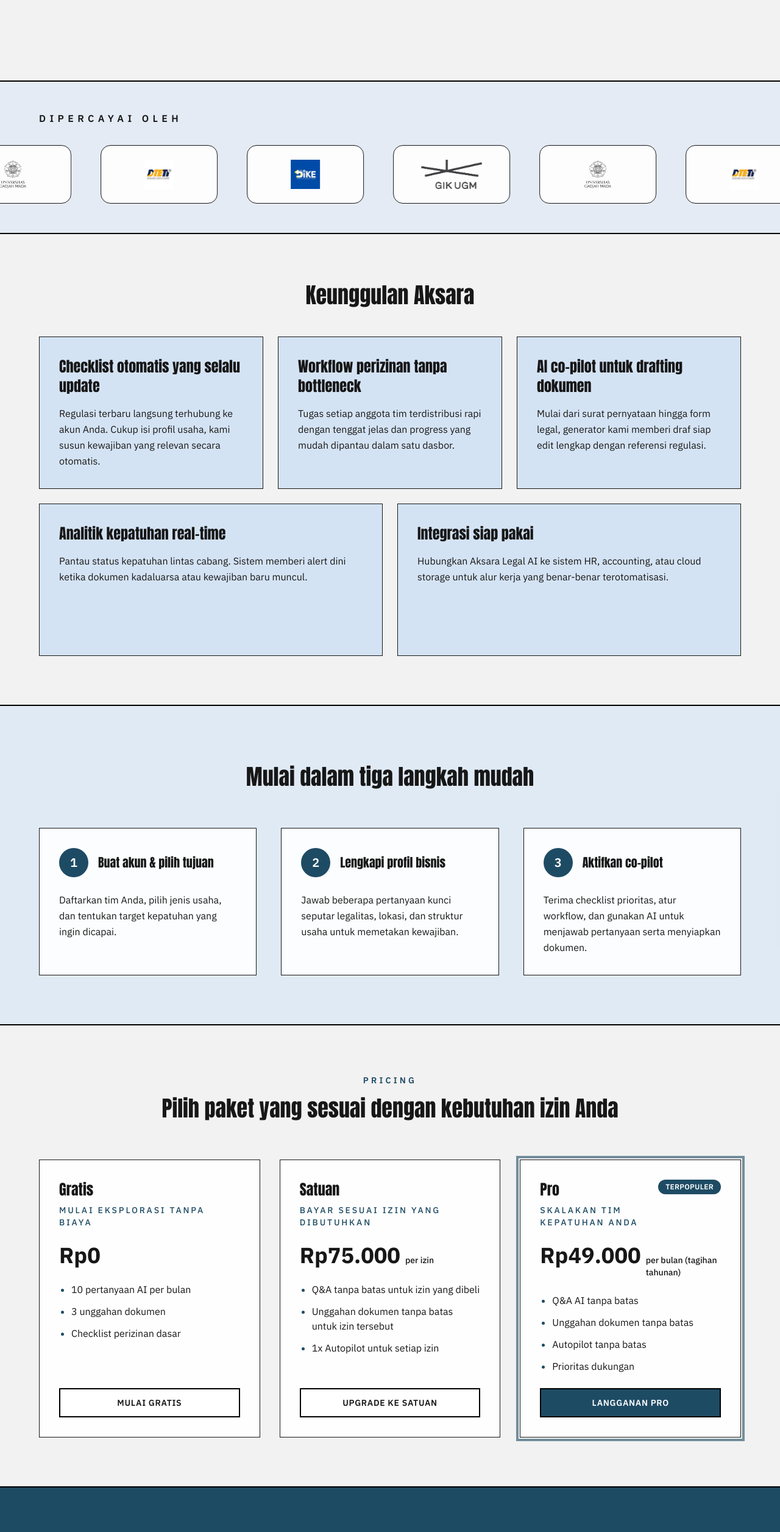
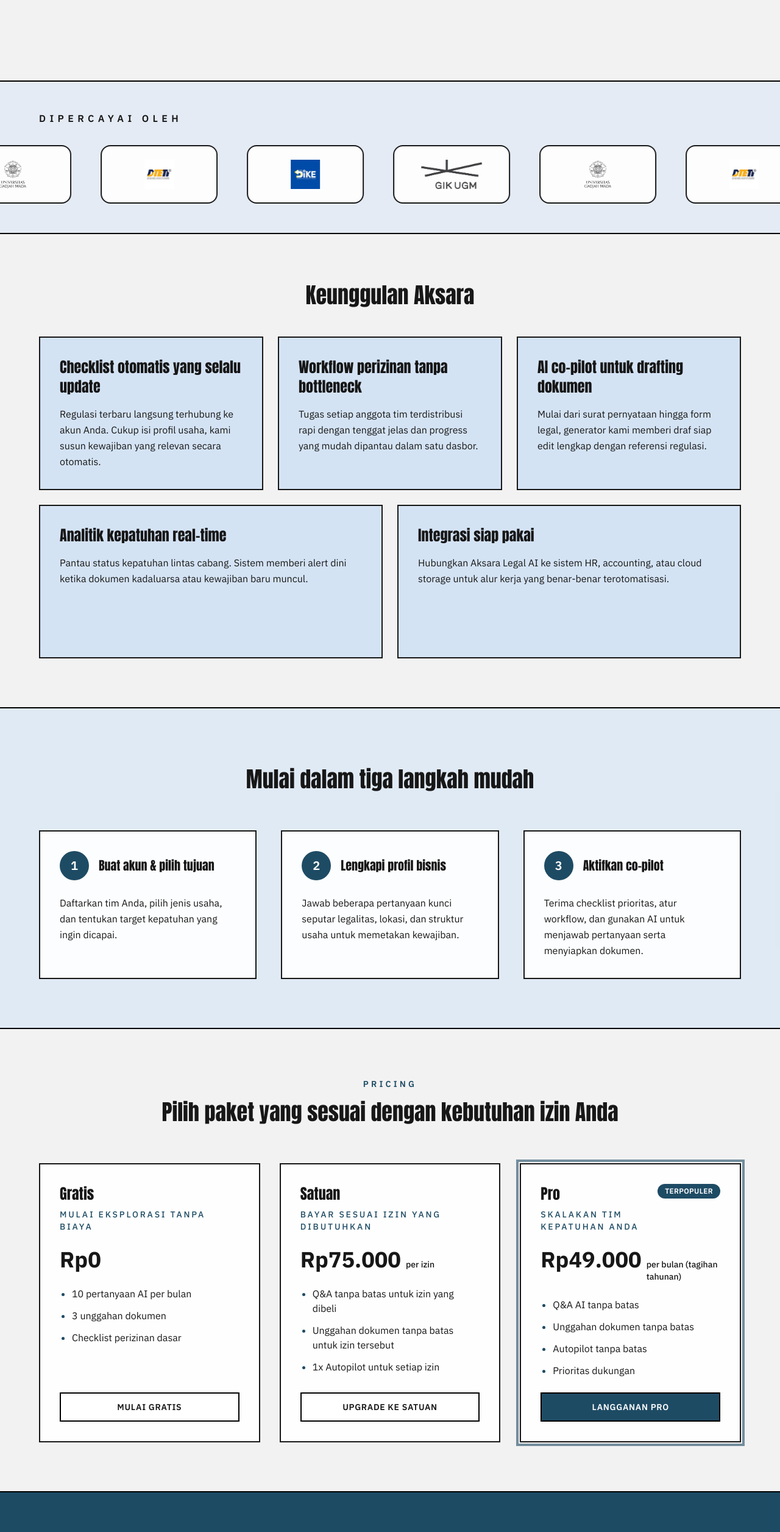
Before and after one commit to Sumbu-Labs/Aksara-Legal-AI, a Next.js app in the folder frontend/: page / in a window 1280 px wide. Shown: the part 734-3247 px from the top of the page at 61% size. Built offline with nearby package versions, Linux system fonts and the light colour scheme.

Commit message:
feat: Update border styles for consistency across components

```diff
--- a/frontend/src/components/BenefitsSection.tsx
+++ b/frontend/src/components/BenefitsSection.tsx
@@ -45,7 +45,7 @@ export function BenefitsSection() {
           {benefits.map((benefit) => (
             <div
               key={benefit.title}
-              className={`group relative overflow-hidden border border-neutral-light bg-secondary/60 p-8 shadow-card transition-transform duration-300 hover:-translate-y-1 hover:shadow-lg ${benefit.layoutClass}`}
+              className={`group relative overflow-hidden border-2 border-neutral-light bg-secondary/60 p-8 shadow-card transition-transform duration-300 hover:-translate-y-1 hover:shadow-lg ${benefit.layoutClass}`}
             >
               <div className="absolute inset-0 bg-gradient-to-br from-primary/5 via-transparent to-secondary/40 opacity-0 transition-opacity duration-300 group-hover:opacity-100" />
               <div className="relative flex h-full flex-col gap-4">
--- a/frontend/src/components/HowItWorksSection.tsx
+++ b/frontend/src/components/HowItWorksSection.tsx
@@ -30,7 +30,7 @@ export function HowItWorksSection() {
           {steps.map((step, index) => (
             <div
               key={step.title}
-              className="flex flex-col gap-6 border border-neutral-light bg-white/90 p-8 text-left shadow-card transition-transform duration-300 hover:-translate-y-2 hover:shadow-lg"
+              className="flex flex-col gap-6 border-2 border-neutral-light bg-white/90 p-8 text-left shadow-card transition-transform duration-300 hover:-translate-y-2 hover:shadow-lg"
             >
               <div className="flex items-center gap-4">
                 <span className="flex h-12 w-12 items-center justify-center rounded-full bg-primary text-xl font-semibold text-white">
--- a/frontend/src/components/PartnersSection.tsx
+++ b/frontend/src/components/PartnersSection.tsx
@@ -50,7 +50,7 @@ export function PartnersSection() {
                 {marqueePartners.map((partner, partnerIndex) => (
                   <li
                     key={`${partner.name}-${index}-${partnerIndex}`}
-                    className="flex h-24 w-48 shrink-0 items-center justify-center rounded-2xl border border-neutral-light bg-white/90 p-4 shadow-card backdrop-blur-sm transition-shadow duration-300 hover:shadow-lg"
+                    className="flex h-24 w-48 shrink-0 items-center justify-center rounded-2xl border-2 border-neutral-light bg-white/90 p-4 shadow-card backdrop-blur-sm transition-shadow duration-300 hover:shadow-lg"
                   >
                     <Image
                       src={partner.logoSrc}
--- a/frontend/src/components/PricingSection.tsx
+++ b/frontend/src/components/PricingSection.tsx
@@ -63,7 +63,7 @@ export function PricingSection() {
           {plans.map((plan) => (
             <div
               key={plan.name}
-              className={`flex h-full flex-col gap-6 border border-neutral-light bg-white/95 p-8 shadow-card transition-transform duration-300 hover:-translate-y-2 hover:shadow-lg ${
+              className={`flex h-full flex-col gap-6 border-2 border-neutral-light bg-white/95 p-8 shadow-card transition-transform duration-300 hover:-translate-y-2 hover:shadow-lg ${
                 plan.highlight ? 'ring-4 ring-primary/60 ring-offset-2 ring-offset-background' : ''
               }`}
             >
```
